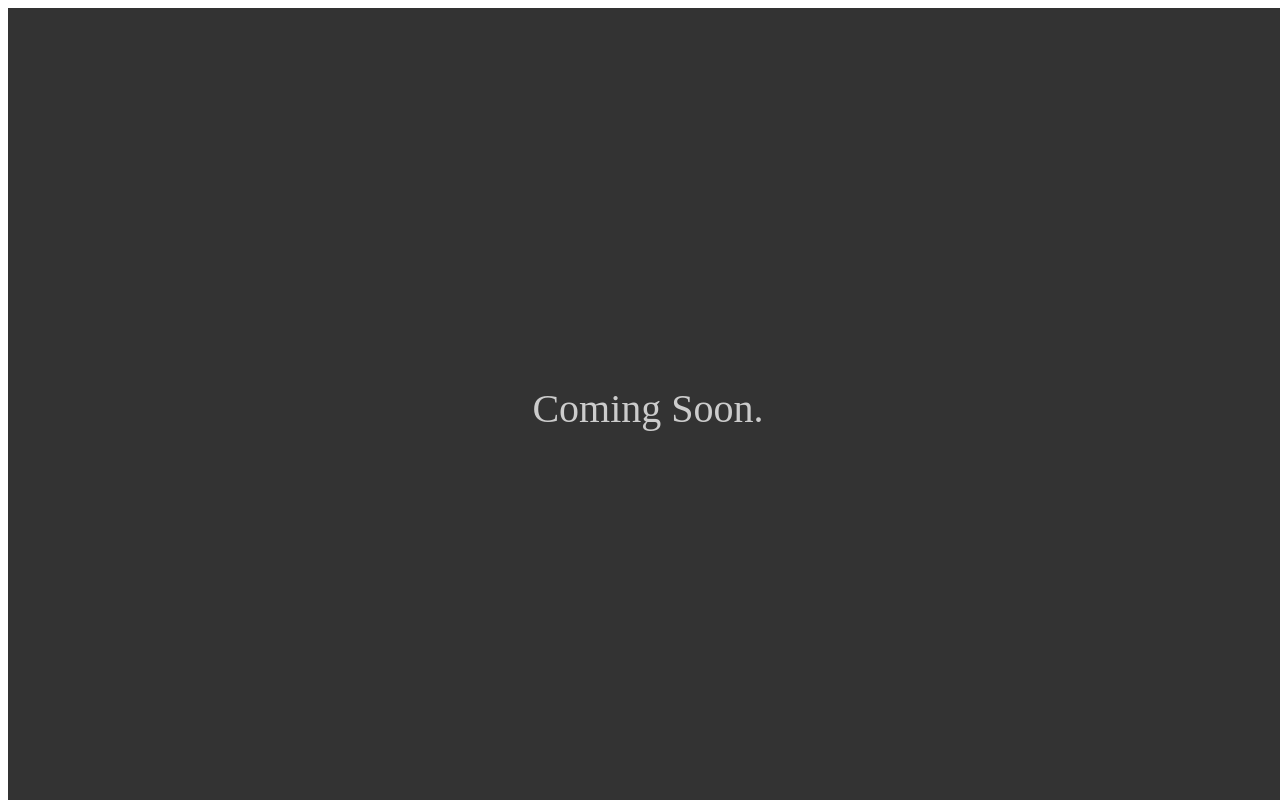
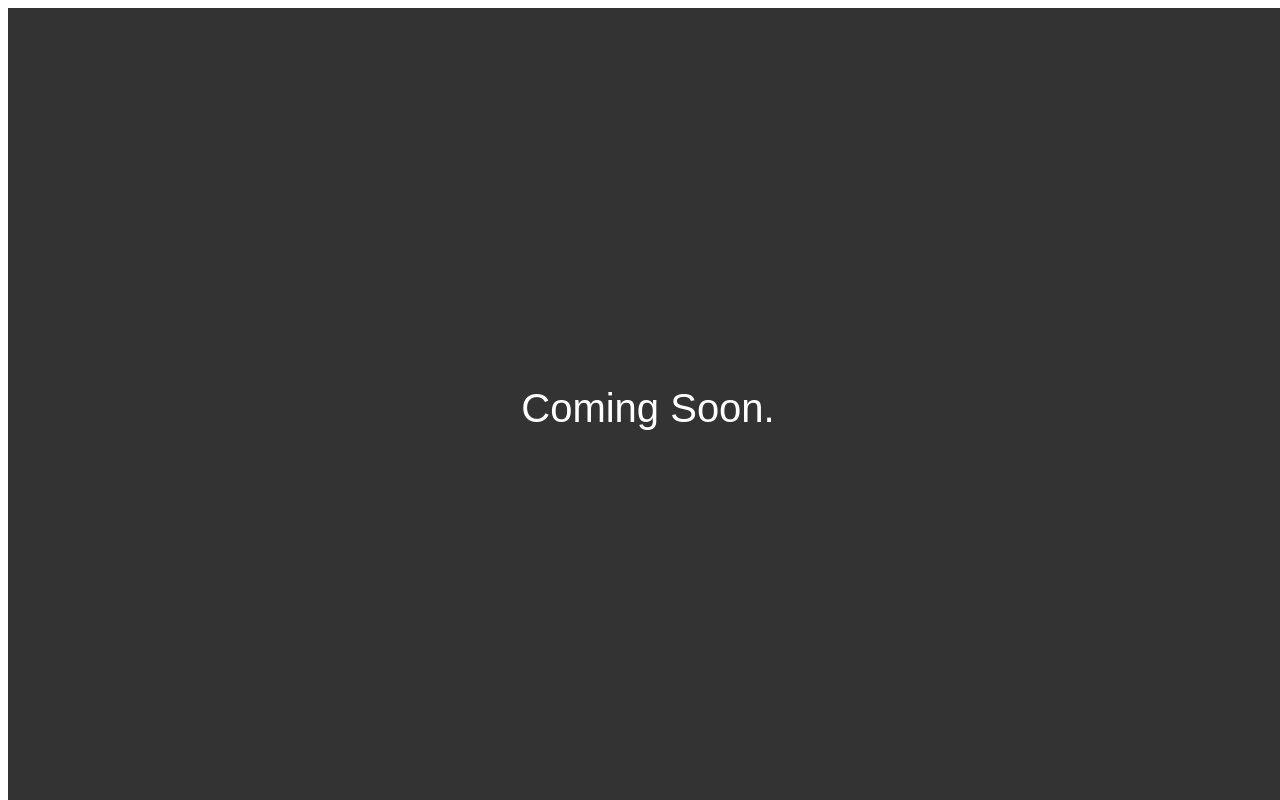
Before and after one commit to kjamison80/kdjconcepts, a React app: page / in a window 1280 px wide. Built offline with nearby package versions, Linux system fonts and the light colour scheme; the HTML template or start-up script is replaced by a standard one.

Commit message:
Changed font family and color.

```diff
--- a/src/client/App.js
+++ b/src/client/App.js
@@ -11,7 +11,8 @@ const AppContaienr = styled.div`
   height: 100%;
   font-size: 40px;
   background: #333;
-  color: #ccc;
+  color: #fff;
+  font-family: arial;
 `;
 
 const App = () => <AppContaienr>Coming Soon.</AppContaienr>;
```
Also changed, not shown: 1 other file (tests, documents, lock files or other folders).
